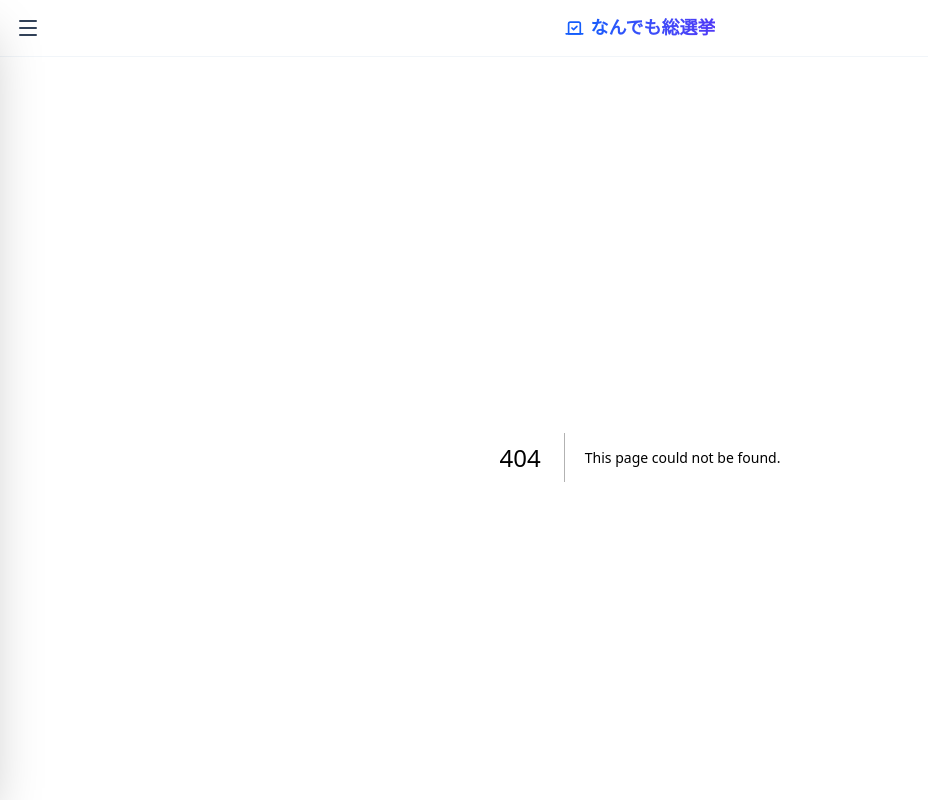
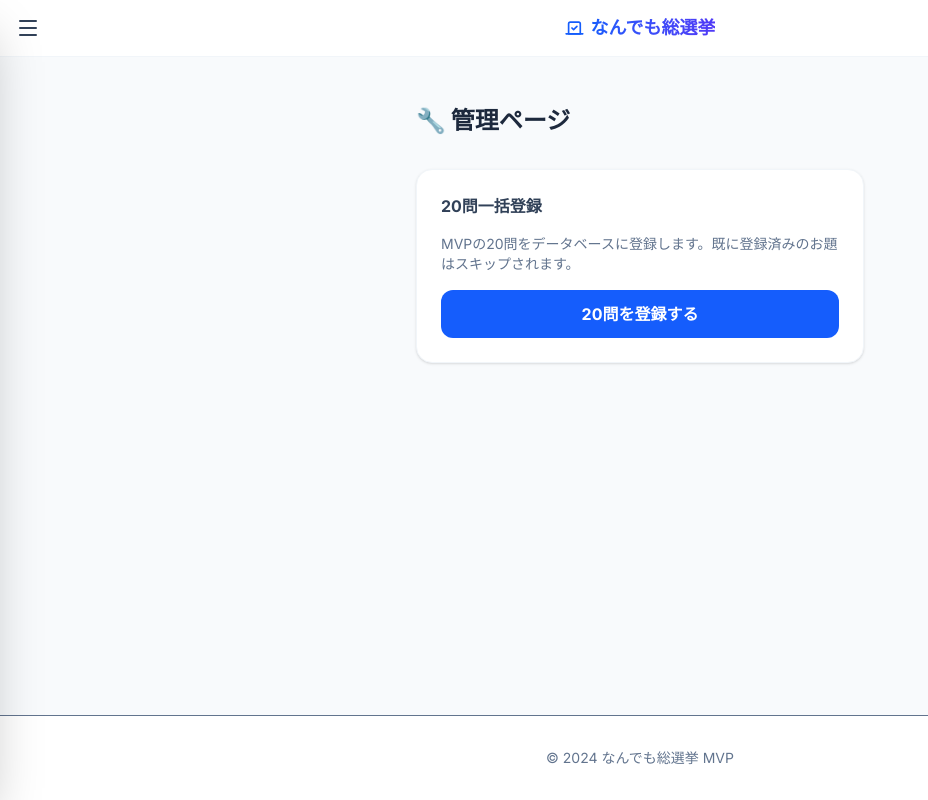
Before and after one commit to haruhei14/general-election-mvp, a Next.js app: page /admin in a window 1280 px wide. Before the commit this address had no page. Shown: the top 800 px of the page, without its empty margins (0-928 px from the left). Built offline with nearby package versions, Linux system fonts and the light colour scheme.

Commit message:
Add admin page for easy poll seeding

```diff
--- /dev/null
+++ b/app/admin/page.tsx
@@ -0,0 +1,52 @@
+'use client';
+
+import { useState } from 'react';
+
+export default function AdminPage() {
+    const [status, setStatus] = useState<string | null>(null);
+    const [isLoading, setIsLoading] = useState(false);
+
+    const handleSeed = async () => {
+        setIsLoading(true);
+        setStatus('登録中...');
+
+        try {
+            const res = await fetch('/api/seed-polls', { method: 'POST' });
+            const data = await res.json();
+            setStatus(`✅ 完了！ ${data.message}`);
+            console.log(data.results);
+        } catch (e) {
+            setStatus('❌ エラーが発生しました');
+            console.error(e);
+        } finally {
+            setIsLoading(false);
+        }
+    };
+
+    return (
+        <div className="container-responsive py-12 max-w-lg">
+            <h1 className="text-2xl font-black text-slate-800 mb-8">🔧 管理ページ</h1>
+
+            <div className="bg-white p-6 rounded-2xl border border-slate-100 shadow-sm space-y-4">
+                <h2 className="font-bold text-slate-700">20問一括登録</h2>
+                <p className="text-sm text-slate-500">
+                    MVPの20問をデータベースに登録します。既に登録済みのお題はスキップされます。
+                </p>
+
+                <button
+                    onClick={handleSeed}
+                    disabled={isLoading}
+                    className="w-full py-3 px-6 bg-blue-600 text-white font-bold rounded-xl hover:bg-blue-700 disabled:opacity-50 transition-all"
+                >
+                    {isLoading ? '登録中...' : '20問を登録する'}
+                </button>
+
+                {status && (
+                    <div className="p-4 bg-slate-50 rounded-xl text-sm font-medium">
+                        {status}
+                    </div>
+                )}
+            </div>
+        </div>
+    );
+}
```
